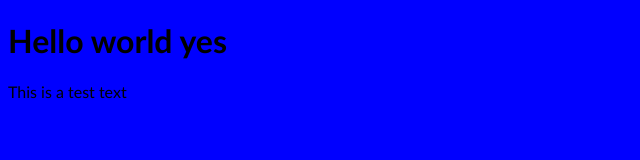
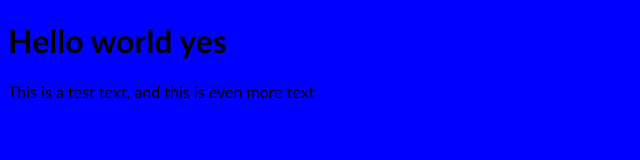
Before and after one commit to HolmR2/First-project, a plain HTML site: page index.html in a window 1280 px wide. Shown: the whole page, without its empty margins (0-640 px from the left). Drawn offline with Linux system fonts and the light colour scheme.

```diff
--- a/index.html
+++ b/index.html
@@ -5,6 +5,6 @@
   </head>
   <body>
     <h1>Hello world yes</h1>
-    <p>This is a test text</p>
+    <p>This is a test text, and this is even more text</p>
   </body>
 </html>
```
Also changed, not shown: 1 other file.
